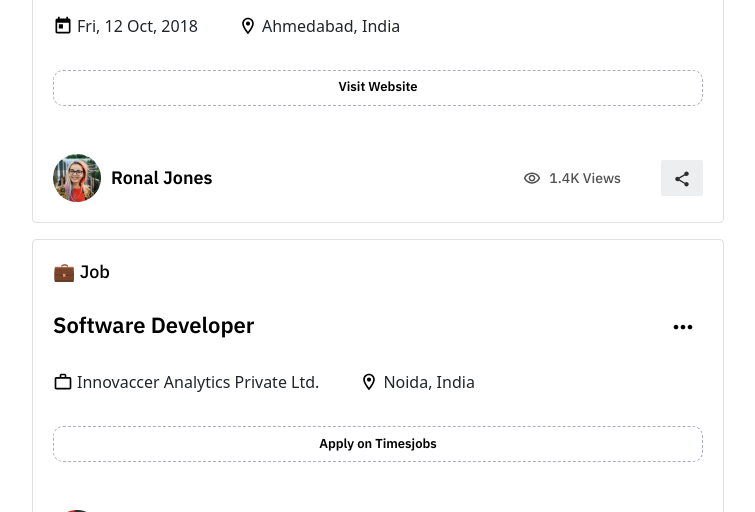
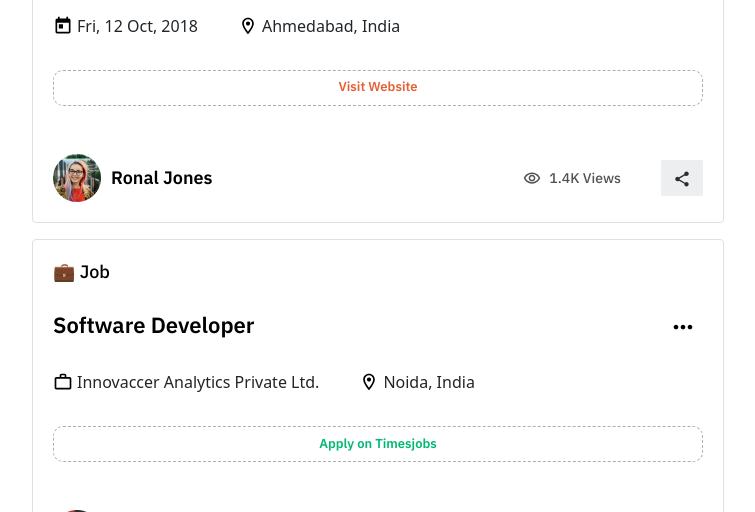
Before and after one commit to anuragrik/acrossTheGlobeOne, a React (Vite) app: page / in a window 1280 px wide. Shown: the part 2113-2625 px from the top of the page, without its empty margins (168-923 px from the left). Built offline with nearby package versions, Linux system fonts and the light colour scheme.

Commit message:
Fixed bugs

```diff
--- a/src/components/ArticleCard.jsx
+++ b/src/components/ArticleCard.jsx
@@ -40,7 +40,7 @@ export default function ArticleCard(props){
                         <div>{props.articleLocation}</div>
                     </div>
                 </div>
-                <div className={`href-button ${props.articleDetailIcon}`}>
+                <div className={`href-button ${props.articleIcon}`}>
                     <button>
                         {props.buttonContent}
                     </button>
--- a/src/components/Body.jsx
+++ b/src/components/Body.jsx
@@ -67,12 +67,12 @@ export default function Body(props){
                     <ArticleCard
                         articleRef={articleThree} personRef={personThree}
                         articleCategory="🗓️ Meetup" articleTitle="Finance & Investment Elite Social Mixer @Lujiazui" authorDesc="" personName="Ronal Jones"
-                        articleDetailOne="Fri, 12 Oct, 2018" articleLocation="Ahmedabad, India" articleDetailIcon = {calendar} buttonContent="Visit Website"
+                        articleIcon="calendar" articleDetailOne="Fri, 12 Oct, 2018" articleLocation="Ahmedabad, India" articleDetailIcon = {calendar} buttonContent="Visit Website"
                     />
                     <ArticleCard
                         articleRef="" personRef={personFour}
                         articleCategory="💼️ Job" articleTitle="Software Developer" authorDesc="" personName="Joseph Gray"
-                        articleDetailOne="Innovaccer Analytics Private Ltd." articleLocation="Noida, India" articleDetailIcon={job} buttonContent="Apply on Timesjobs"
+                        articleIcon="job" articleDetailOne="Innovaccer Analytics Private Ltd." articleLocation="Noida, India" articleDetailIcon={job} buttonContent="Apply on Timesjobs"
                     />
                 </div>
                 <div className="group=details">
```
